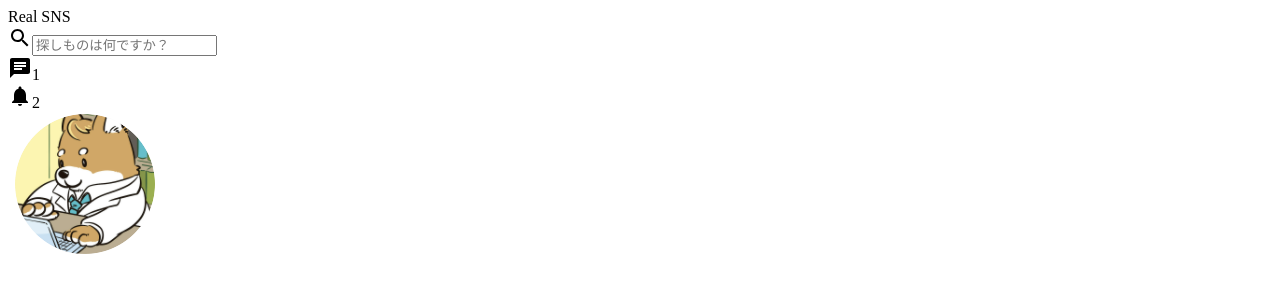
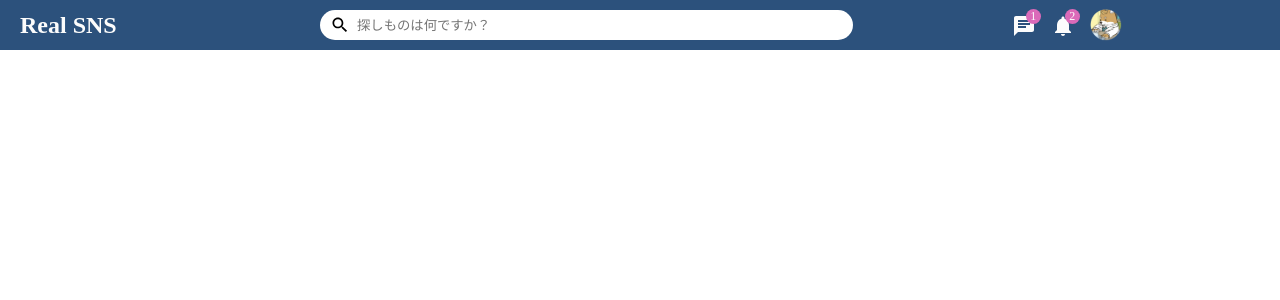
Before and after one commit to programmerkoji/real_sns_front, a React (Create React App) app: page / in a window 1280 px wide. Shown: the top 300 px of the page. Built offline with nearby package versions, Linux system fonts and the light colour scheme.

Commit message:
トップバーを作成

```diff
--- a/public/index.html
+++ b/public/index.html
@@ -15,6 +15,7 @@
       user's mobile device or desktop. See https://developers.google.com/web/fundamentals/web-app-manifest/
     -->
     <link rel="manifest" href="%PUBLIC_URL%/manifest.json" />
+    <link rel="stylesheet" href="./style.css">
     <!--
       Notice the use of %PUBLIC_URL% in the tags above.
       It will be replaced with the URL of the `public` folder during the build.
--- /dev/null
+++ b/public/style.css
@@ -0,0 +1,3 @@
+* {
+  margin: 0;
+}
--- a/src/components/topbar/Topbar.css
+++ b/src/components/topbar/Topbar.css
@@ -0,0 +1,80 @@
+.topbarContainer {
+  background-color: #2c517c;
+  height: 50px;
+  width: 100%;
+  display: flex;
+  align-items: center;
+  position: sticky;
+  top: 0;
+  z-index: 100;
+}
+.logo {
+  font-size: 24px;
+  color: #fcfcfc;
+  font-weight: bold;
+  margin-left: 20px;
+}
+
+.searchBar {
+  width: 100%;
+  height: 30px;
+  background-color: #fff;
+  border-radius: 25px;
+  display: flex;
+  align-items: center;
+}
+.searchIcon {
+  font-size: 20px !important;
+  margin-left: 10px;
+  margin-right: 5px;
+}
+.searchInput {
+  border: none;
+  width: 80%;
+}
+.searchInput:focus {
+  outline: none;
+}
+
+.topbarLeft {
+  flex: 3;
+}
+.topbarCenter {
+  flex: 5;
+}
+.topbarRight {
+  flex: 4;
+  display: flex;
+  align-items: center;
+  justify-content: space-around;
+  color: #fcfcfc;
+}
+.topbarItemIcons {
+  display: flex;
+}
+.topbarIconItem {
+  margin-right: 15px;
+  cursor: pointer;
+  position: relative;
+  margin-top: 5px;
+}
+.topbarIconBadge {
+  position: absolute;
+  top: -5px;
+  right: -5px;
+  background-color: #db6ab9;
+  width: 15px;
+  height: 15px;
+  border-radius: 50%;
+  display: flex;
+  align-items: center;
+  justify-content: center;
+  font-size: 12px;
+}
+.topbarImg {
+  width: 32px;
+  height: 32px;
+  border-radius: 50%;
+  cursor: pointer;
+  object-fit: cover;
+}
--- a/src/components/topbar/Topbar.jsx
+++ b/src/components/topbar/Topbar.jsx
@@ -1,5 +1,6 @@
 import React from "react";
 import { Search, Chat, Notifications } from "@mui/icons-material";
+import "./Topbar.css";
 
 const Topbar = () => {
 	return (
@@ -8,7 +9,7 @@
 				<span className="logo">Real SNS</span>
 			</div>
 			<div className="topbarCenter">
-				<div className="serachBar">
+				<div className="searchBar">
           <Search className="searchIcon" />
 					<input
 						type="text"
@@ -18,6 +19,7 @@
 				</div>
 			</div>
 			<div className="topbarRight">
+				<div className="topbarItemIcons">
 					<div className="topbarIconItem">
 						<Chat />
 						<span className="topbarIconBadge">1</span>
@@ -26,8 +28,9 @@
 						<Notifications />
 						<span className="topbarIconBadge">2</span>
 					</div>
+					<img src="/assets/person/1.jpeg" alt="" className="topbarImg" />
 				</div>
-			<img src="/assets/person/1.jpeg" alt="" className="topbarImg" />
+      </div>
 		</div>
 	);
 };
```
Lines whose indentation alone changed are shown as unchanged.
